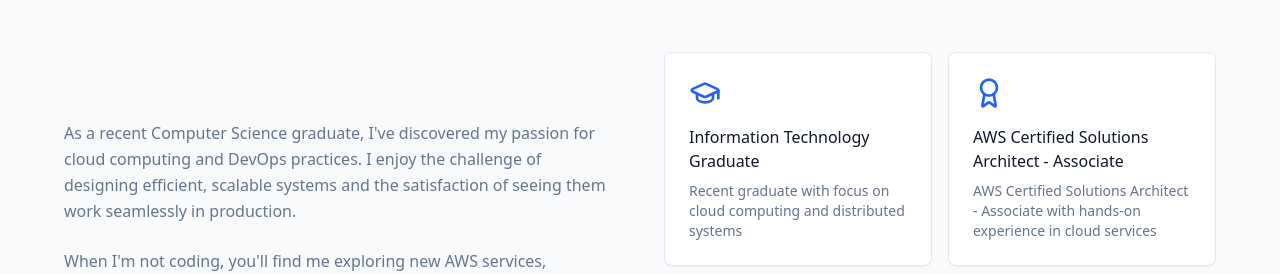
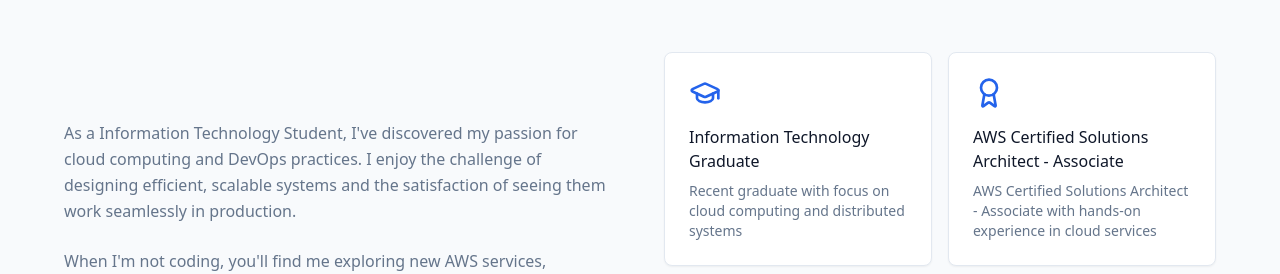
Before and after one commit to brooksd/cloud-portfolio, a Next.js app: page / in a window 1280 px wide. Shown: the part 1020-1294 px from the top of the page. Built offline with nearby package versions, Linux system fonts and the light colour scheme.

Commit message:
Minor About Updates

```diff
--- a/components/about.tsx
+++ b/components/about.tsx
@@ -54,7 +54,7 @@ export function About() {
             className="space-y-6"
           >
             <p className="text-muted-foreground leading-relaxed">
-              As a recent Computer Science graduate, I've discovered my passion for cloud computing and DevOps
+              As a Information Technology Student, I've discovered my passion for cloud computing and DevOps
               practices. I enjoy the challenge of designing efficient, scalable systems and the satisfaction of seeing
               them work seamlessly in production.
             </p>
```
